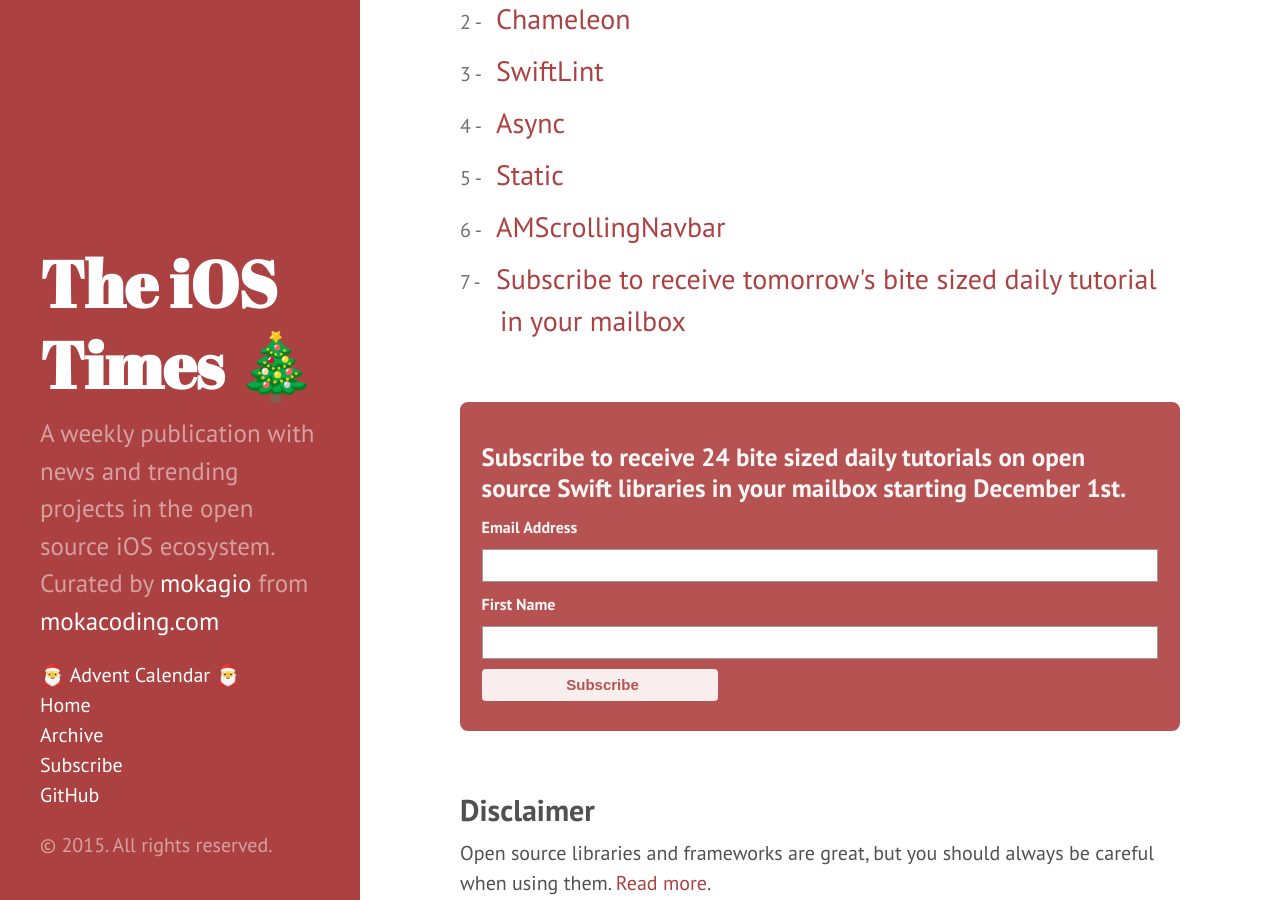
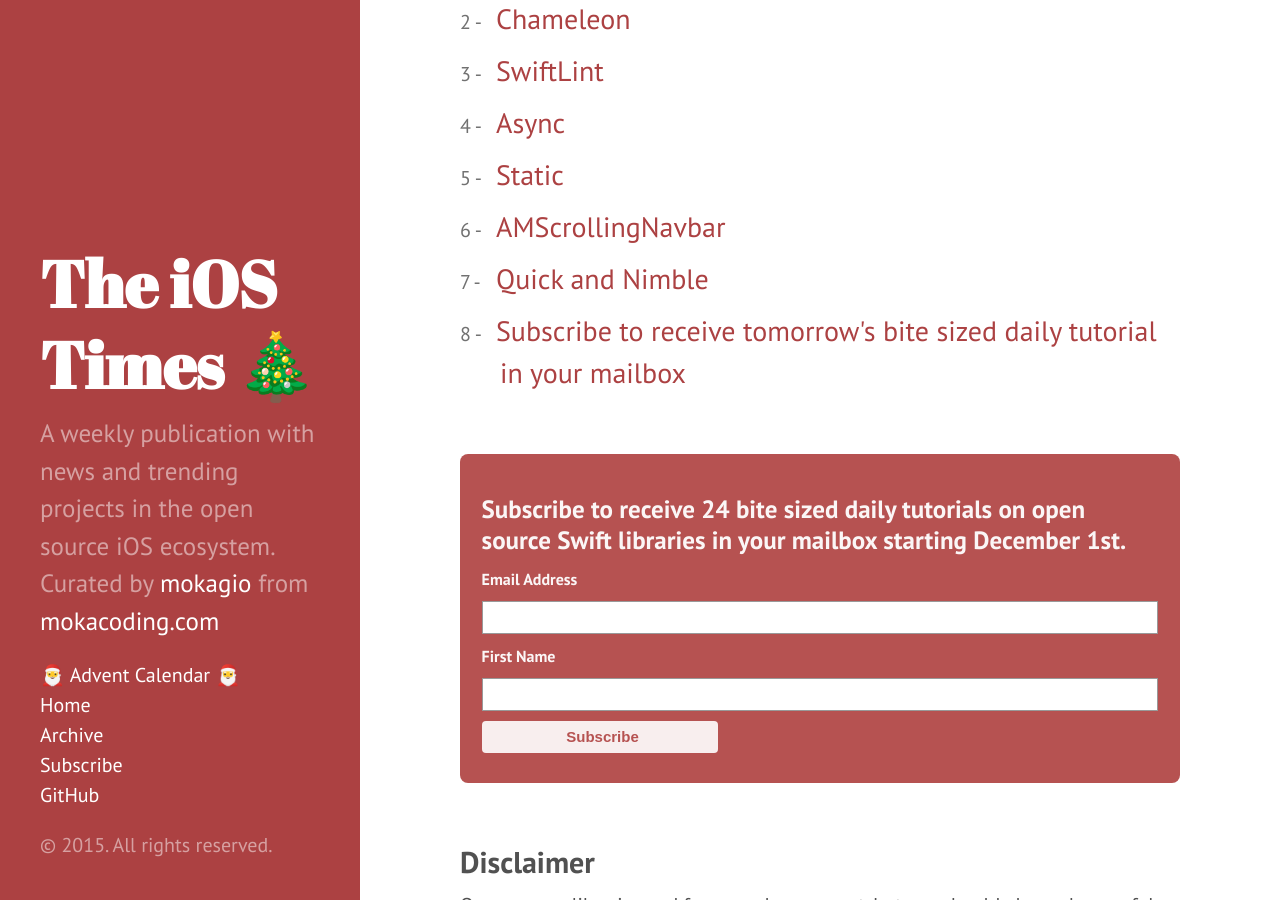
Before and after one commit to mokacoding/the-ios-times, a Jekyll site: the page built from advent-calendar.html, in a window 1280 px wide and 900 px high, scrolled down 342 px. Built offline with Jekyll 4.4.1, drawn with Linux system fonts in a browser that asks for light colours; comment, search, counter and statistics services are not loaded.

Commit message:
Issue 27

```diff
--- a/advent-calendar.html
+++ b/advent-calendar.html
@@ -16,6 +16,7 @@
   <li><a href="/advent-calendar/async.html">Async</a></li>
   <li><a href="/advent-calendar/static.html">Static</a></li>
   <li><a href="/advent-calendar/amscrollingnavbar.html">AMScrollingNavbar</a></li>
+  <li><a href="/advent-calendar/quick-nimble.html">Quick and Nimble</a></li>
   <li><a href="/advent-calendar-subscribe">Subscribe to receive tomorrow's bite sized daily tutorial in your mailbox</a></li>
 </ol>
 
```
